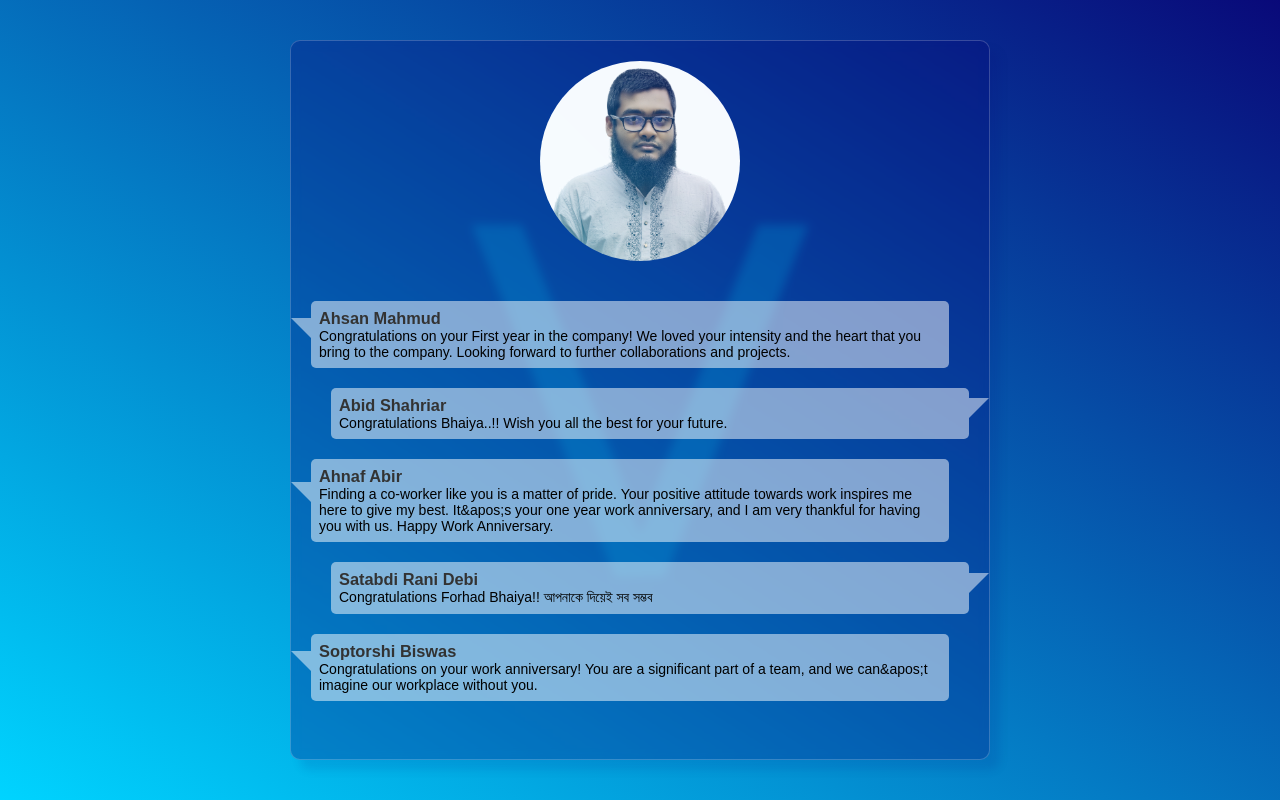
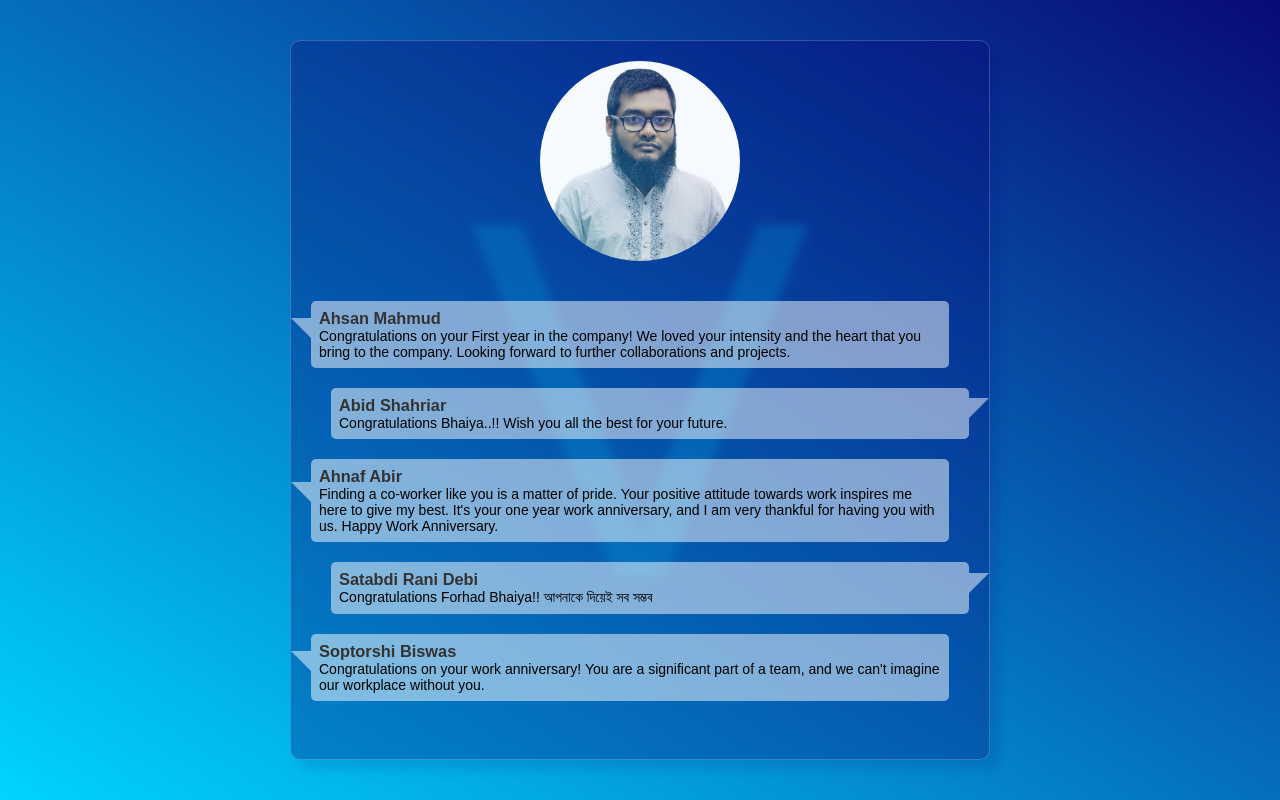
Before and after one commit to abid-shahriar/forhad-vai-anniversary, a Next.js app: page /wishes in a window 1280 px wide. Built offline with nearby package versions, Linux system fonts and the light colour scheme.

Commit message:
added responsiveness

```diff
--- a/src/static/comments.ts
+++ b/src/static/comments.ts
@@ -15,7 +15,7 @@ export const comments = [
     id: 3,
     name: 'Ahnaf Abir',
     comment:
-      'Finding a co-worker like you is a matter of pride. Your positive attitude towards work inspires me here to give my best. It&apos;s your one year work anniversary, and I am very thankful for having you with us. Happy Work Anniversary.'
+      "Finding a co-worker like you is a matter of pride. Your positive attitude towards work inspires me here to give my best. It's your one year work anniversary, and I am very thankful for having you with us. Happy Work Anniversary."
   },
 
   {
@@ -27,6 +27,6 @@ export const comments = [
   {
     id: 5,
     name: 'Soptorshi Biswas',
-    comment: 'Congratulations on your work anniversary! You are a significant part of a team, and we can&apos;t imagine our workplace without you.'
+    comment: "Congratulations on your work anniversary! You are a significant part of a team, and we can't imagine our workplace without you."
   }
 ];
```
